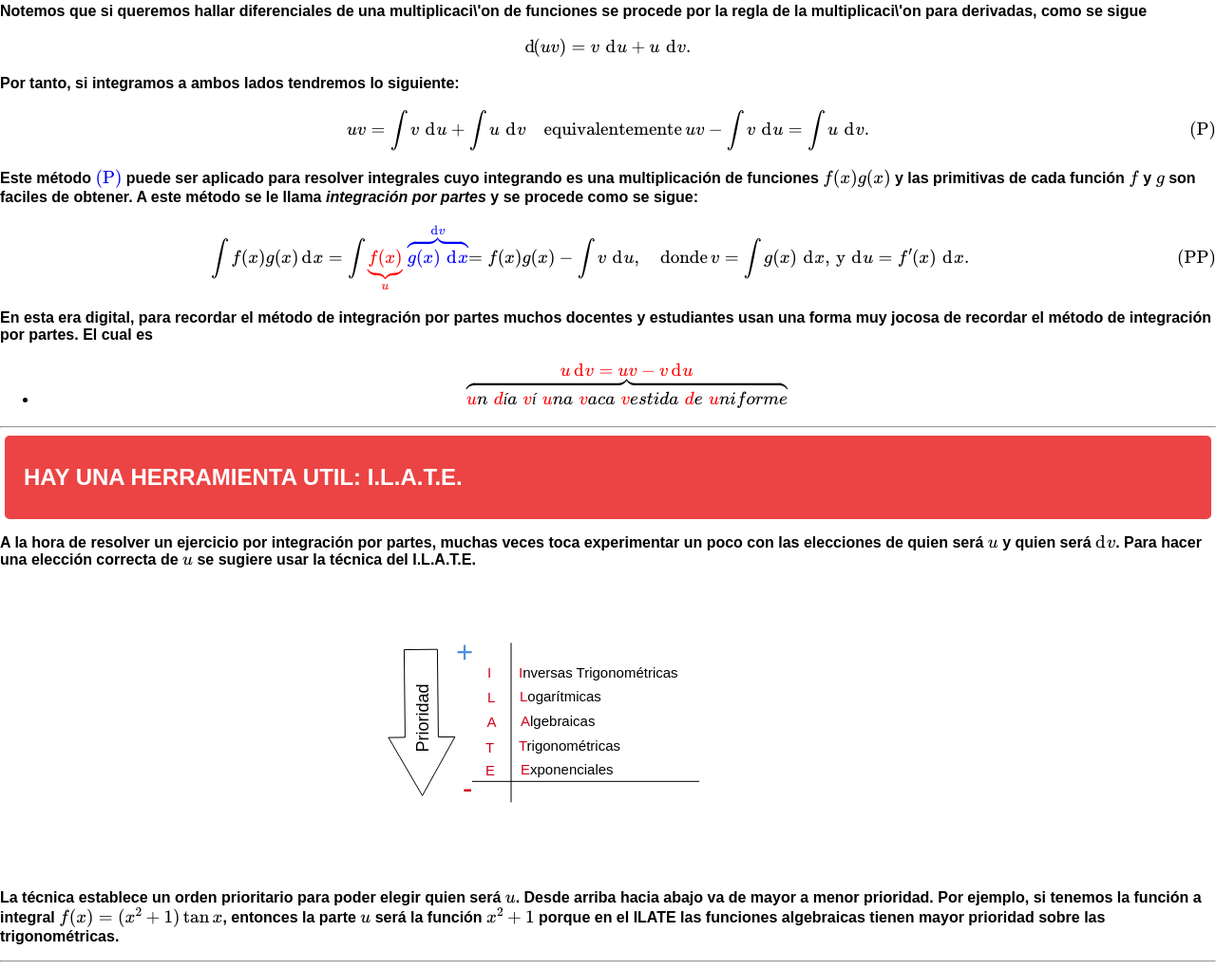
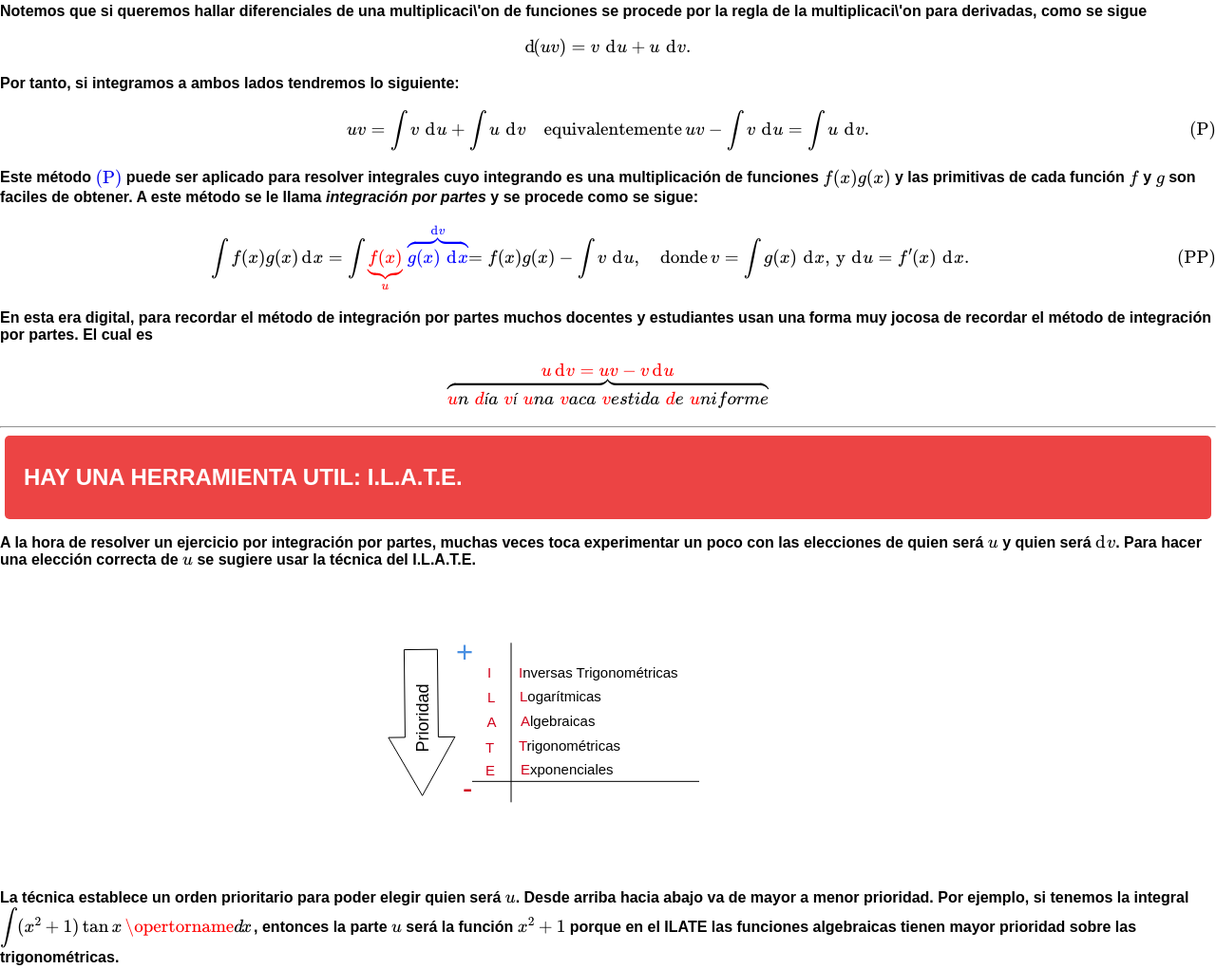
Before and after one commit to Matematikoua/Kegmath, a plain HTML site: page partes.html in a window 1280 px wide. Shown: the part 608-1629 px from the top of the page at 95% size. Drawn offline with nearby package versions, Linux system fonts and the light colour scheme; a web font is replaced by a local one.

Commit message:
empece con latex-39

```diff
--- a/arch-aux/mi-estilo.css
+++ b/arch-aux/mi-estilo.css
@@ -142,3 +142,9 @@ body {
     max-width: 100%;
     height: auto;
 }
+.center-horizontal {
+    width: 50%; /* Ajusta el ancho según sea necesario */
+    margin: 0 auto; /* Centra el div horizontalmente */
+    background-color: lightblue; /* Solo para visualización */
+    text-align: center; /* Centra el contenido del texto dentro del div */
+}
--- a/partes.html
+++ b/partes.html
@@ -59,7 +59,7 @@
           \tag{P}  uv=\int v\,\operatorname{d}\hspace{-1pt} u+\int u\,\operatorname{d}\hspace{-1pt}v\quad \text{equivalentemente}\,uv-\int v\,\operatorname{d}\hspace{-1pt}u=\int u\,\operatorname{d}\hspace{-1pt}v.
             \end{equation}$$
         </p>
-            Este método \(\eqref{uv=udv-vdu}\) puede ser aplicado para resolver integrales cuyo integrando es una multiplicación de funciones \(f(x)g(x)\)
+         <p> Este método \(\eqref{uv=udv-vdu}\) puede ser aplicado para resolver integrales cuyo integrando es una multiplicación de funciones \(f(x)g(x)\)
             y las primitivas de cada función \(f\) y \(g\) son faciles de obtener.   A este método se le llama <em>integración por partes</em> y se procede como se sigue:
             $$\begin{equation}\label{por-partes}
             \tag{PP}\hspace{-1cm} \displaystyle\int f(x) g(x)\operatorname{d}\hspace{-1pt} x= \int{\color{red}{\underbrace{f(x)}_{u}}}
@@ -67,12 +67,10 @@
             \quad \text{donde}\,v=\int g(x)\,\operatorname{d}\hspace{-1pt}x,\,\text{y}\, \operatorname{d}\hspace{-1pt} u=f'(x)\,\operatorname{d}\hspace{-1pt}x.
             \end{equation}$$
             En esta era digital, para recordar el método de integración por partes muchos docentes y estudiantes usan una forma muy jocosa de recordar el método de integración
-             por partes. El cual es
-            <ul>
-                <li>$$	\stackrel{\displaystyle {\color{red}u \operatorname{d}\hspace{-1pt} v=uv-v\operatorname{d}\hspace{-1pt}u}}
+             por partes. El cual es</p>
+            <p>$$	\stackrel{\displaystyle {\color{red}u \operatorname{d}\hspace{-1pt} v=uv-v\operatorname{d}\hspace{-1pt}u}}
                     {\overbrace{{\color{red}u}n\,\,{\color{red}d}ía\,\,{\color{red}v}í\,\,{\color{red}u}na\,\,{\color{red}v}aca \,\,{\color{red}v}estida\,\,{\color{red}d}e\,\,{\color{red}u}niforme}}
-                $$</li>
-            </ul>
+                $$</p>
 
 <hr>
 <div class="button3"><h2>HAY UNA HERRAMIENTA UTIL: I.L.A.T.E.</h2></div>
@@ -81,9 +79,9 @@
           <div class="svg-container">
             <img src="imagenes/ilate-3.svg" alt="ILATE">
         </div>
-<p>La técnica  establece un orden prioritario para poder elegir quien será \(u\). Desde arriba hacia abajo va de mayor a menor prioridad. Por ejemplo, si tenemos la función
-     a integral \(f(x)=(x^{2}+1)\tan x\), entonces la parte \(u\) será la función \(x^{2}+1\) porque en el ILATE las funciones algebraicas tienen mayor
-      prioridad sobre las trigonométricas.
+<p>La técnica  establece un orden prioritario para poder elegir quien será \(u\). Desde arriba hacia abajo va de mayor a menor prioridad. Por ejemplo, si tenemos la  integral
+    \(\displaystyle\int(x^{2}+1)\tan x\,\opertorname{d}\hspace{-1pt}x\), entonces la parte \(u\) será la función \(x^{2}+1\) porque en el ILATE
+     las funciones algebraicas tienen mayor prioridad sobre las trigonométricas.
 </p>
 <hr>
 <div class="button3"><h2>Ahora ejemplos para practicar integración por partes!</h2></div>
```
